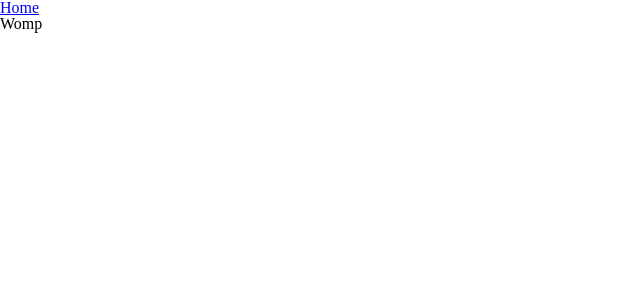
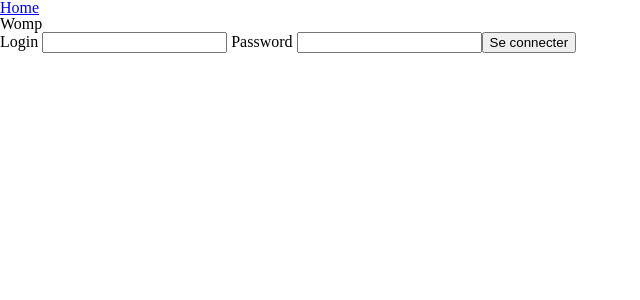
Before and after one commit to marceaudev/womp-comeback, a Vue app: page / in a window 1280 px wide. Shown: the top 300 px of the page, without its empty margins (0-640 px from the left). Built offline with nearby package versions, Linux system fonts and the light colour scheme.

Commit message:
working on login page - adding form

```diff
--- /dev/null
+++ b/src/components/LoginForm.vue
@@ -0,0 +1,45 @@
+<script setup>
+import { ref, inject } from 'vue'
+const GlobalStore = inject('GlobalStore')
+
+const props = defineProps({
+  login: {
+    type: String,
+    required: true,
+  },
+  pw: {
+    type: String,
+    required: true,
+  },
+})
+const login = ref(props.login)
+const pw = ref(props.pw)
+const errorMsg = ref('')
+
+const loginIn = (login, pw) => {
+  if (login !== 'test' || pw !== 'test') {
+    errorMsg.value = 'Identifiant invalide'
+  } else {
+    errorMsg.value = 'Co OK'
+    GlobalStore.userToken = 'ABCDEF'
+    console.log(GlobalStore.userToken)
+  }
+}
+</script>
+
+<template>
+  <form @submit.prevent="loginIn(login, pw)">
+    <label>
+      Login
+      <input type="text" name="login" id="login" v-model="login" />
+    </label>
+    <label>
+      Password
+      <input type="password" name="pw" id="pw" v-model="pw" />
+    </label>
+    <button type="submit">Se connecter</button>
+    <p>{{ errorMsg }}</p>
+  </form>
+</template>
+
+<style scoped></style>
--- a/src/main.js
+++ b/src/main.js
@@ -1,6 +1,6 @@
 import './assets/main.css'
 
-import { createApp } from 'vue'
+import { createApp, ref } from 'vue'
 import App from './App.vue'
 import router from './router'
 
@@ -8,4 +8,8 @@ const app = createApp(App)
 
 app.use(router)
 
+const userToken = ref('')
+
+app.provide('GlobalStore', { userToken: userToken })
+
 app.mount('#app')
--- a/src/views/HomeView.vue
+++ b/src/views/HomeView.vue
@@ -1,9 +1,11 @@
 <script setup>
+import LoginForm from '@/components/LoginForm.vue'
 import HelloWorld from '../components/HelloWorld.vue'
 </script>
 
 <template>
   <main>
     <HelloWorld msg="Womp" />
+    <LoginForm />
   </main>
 </template>
```
